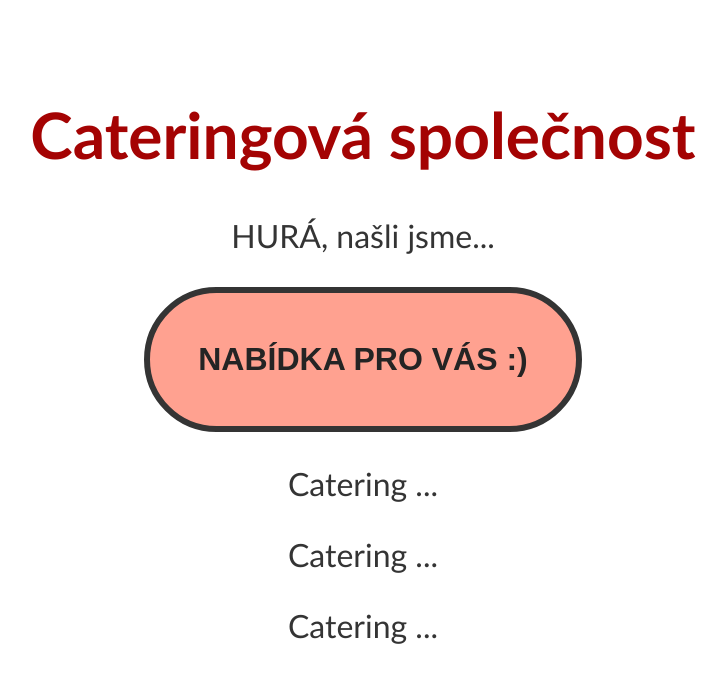
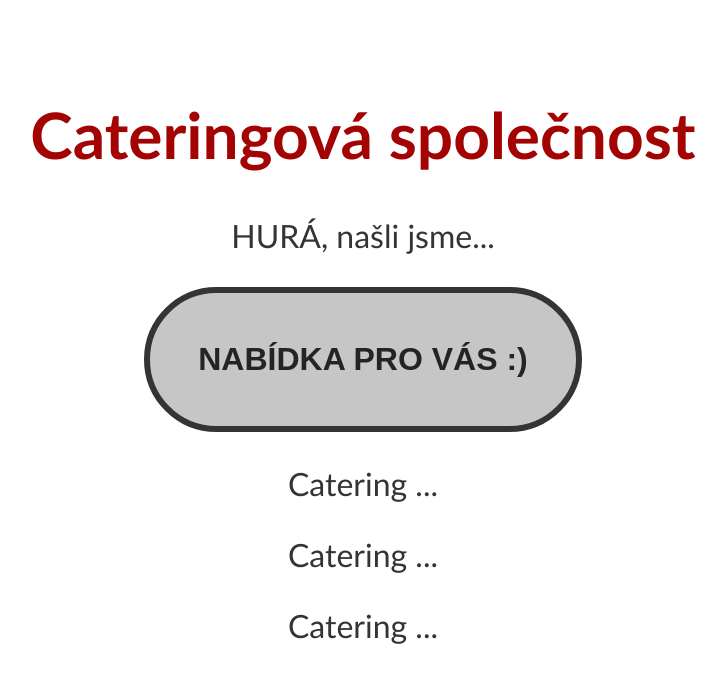
Before and after one commit to Wierra/02_CATering, a plain HTML site: page index.html in a window 1280 px wide. Shown: the whole page, without its empty margins (277-1003 px from the left). Drawn offline with Linux system fonts and the light colour scheme.

Commit message:
Řešení úkolu verze 03_22.11.2024

```diff
--- a/script.js
+++ b/script.js
@@ -31,7 +31,6 @@ const createEvent = (udalost, pocetLidi, company) => {
 createEvent("Festival smíchu & pláče", 100, justFood)
 createEvent("Filmový festival", 100, flavourHaven)
 createEvent("Galavečer SVĚTluška", 100, yourMama)
-
 /*---konec řešení úkolu---*/
 
 btnAft.addEventListener("click", () => {
--- a/style.css
+++ b/style.css
@@ -30,6 +30,7 @@ h1, h2{
     background-color: rgba(255, 99, 71, 0.601);
     color: rgb(36, 36, 36);
     text-transform: uppercase;
+    background-color: rgb(198, 198, 198);
 }
 
 .title2{
@@ -44,6 +45,7 @@ h1, h2{
     padding: 2rem;
     border-radius: 15rem;
     border: solid 0.2rem rgb(52, 52, 52);
+
 }
 
 .hidden{
```
